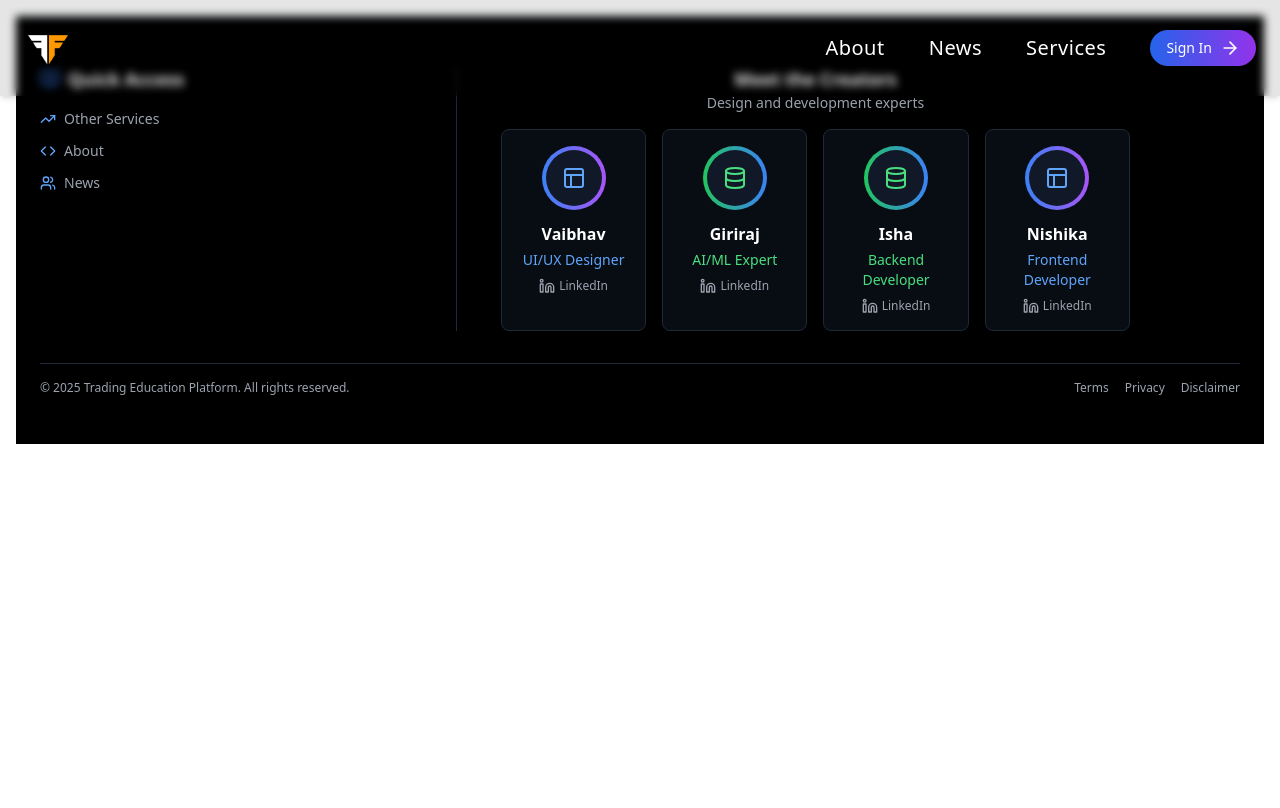
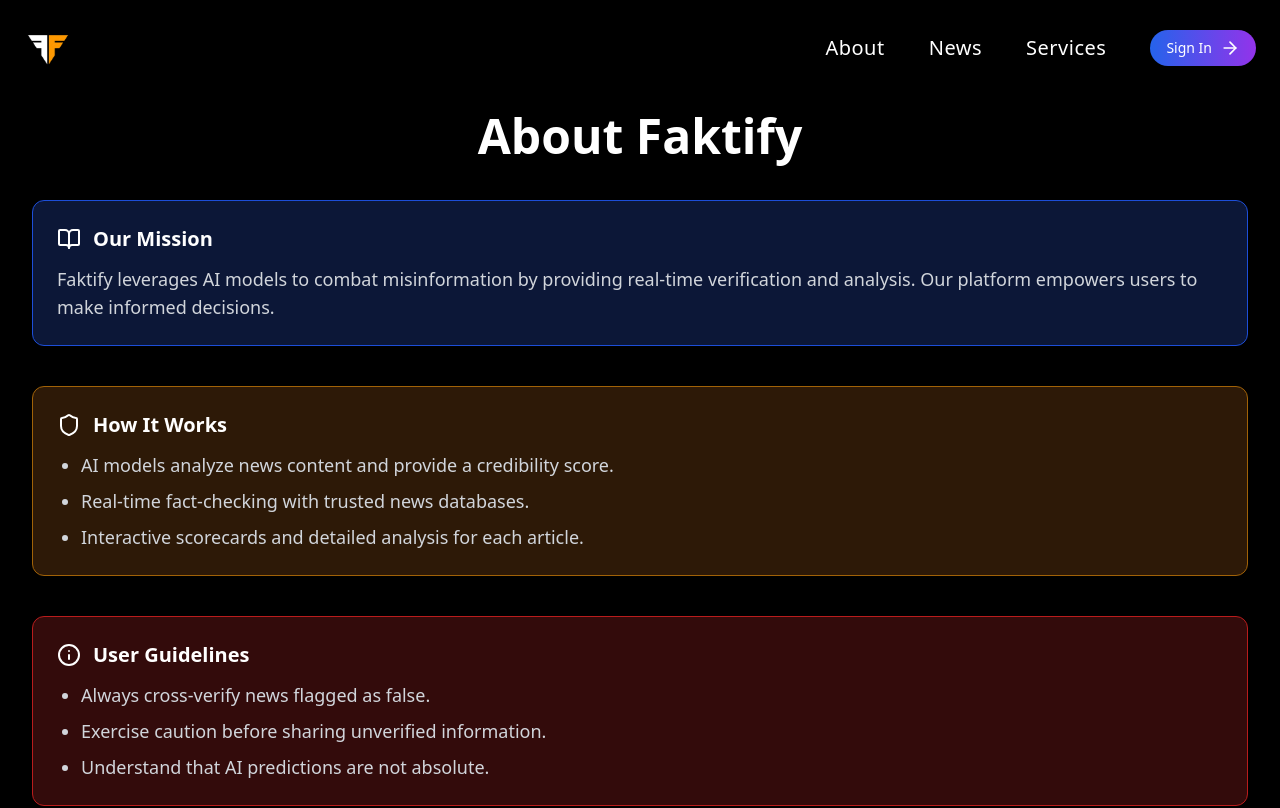
Before and after one commit to vaibhavguptahere/Faktify-FakeNewsDetection, a React (Vite) app: page /about in a window 1280 px wide. Shown: the top 808 px of the page. Built offline with nearby package versions, Linux system fonts and the light colour scheme; no server answers.

Commit message:
third commit

```diff
--- a/src/App.jsx
+++ b/src/App.jsx
@@ -7,6 +7,7 @@
 import News from "./components/News";
 import Services from "./components/Services";
 import Home from "./components/Home";
+import Footer from "./components/Footer";
 
 const App = () => {
   return (
@@ -19,6 +20,7 @@
         <Route path="/news" element={<News />} />
         <Route path="/services" element={<Services />} />
       </Routes>
+      <Footer/>
     </div>
   );
 };
--- a/src/components/About.jsx
+++ b/src/components/About.jsx
@@ -1,18 +1,72 @@
 import React, { useState, useEffect } from "react";
-import { Search, TrendingUp, TrendingDown, X, Globe } from "lucide-react";
-import Footer from "./Footer";
+import { BookOpen, Shield, Info, CheckCircle, Search, TrendingUp, TrendingDown, X, Globe } from "lucide-react";
+import { motion } from "framer-motion";
 import { useNavigate } from 'react-router-dom';
 
-const Market = () => {
+const AboutSection = () => {
   const navigate = useNavigate();
 
+  const Section = ({ icon: Icon, title, children, variant = "default" }) => {
+    const variants = {
+      red: "bg-red-900/40 border-red-700",
+      blue: "bg-blue-900/40 border-blue-700",
+      yellow: "bg-yellow-900/40 border-yellow-700",
+      default: "bg-gray-900/70 border-gray-700"
+    };
+
+    return (
+      <motion.div
+        whileHover={{ scale: 1.05 }}
+        className={`rounded-xl p-6 border shadow-xl transition ${variants[variant]}`}
+      >
+        <div className="flex items-center gap-3 mb-3">
+          <Icon className="w-6 h-6 text-white" />
+          <h2 className="text-xl font-bold text-white">{title}</h2>
+        </div>
+        {children}
+      </motion.div>
+    );
+  };
+
   return (
-    <div className="p-4">
-      <h1 className="text-xl font-bold"></h1>
-      {/* Add Market Data Here */}
-      <Footer />
-    </div>
+    <motion.div
+      initial={{ opacity: 0, y: -30 }}
+      animate={{ opacity: 1, y: 0 }}
+      transition={{ duration: 0.7 }}
+      className="min-h-screen bg-black text-white p-8 space-y-10"
+    >
+      <h1 className="text-5xl font-extrabold mb-6 mt-20 text-center">About Faktify</h1>
+
+      <Section icon={BookOpen} title="Our Mission" variant="blue">
+        <p className="text-lg text-gray-300">Faktify leverages AI models to combat misinformation by providing real-time verification and analysis. Our platform empowers users to make informed decisions.</p>
+      </Section>
+
+      <Section icon={Shield} title="How It Works" variant="yellow">
+        <ul className="list-disc pl-6 space-y-2 text-lg text-gray-300">
+          <li>AI models analyze news content and provide a credibility score.</li>
+          <li>Real-time fact-checking with trusted news databases.</li>
+          <li>Interactive scorecards and detailed analysis for each article.</li>
+        </ul>
+      </Section>
+
+      <Section icon={Info} title="User Guidelines" variant="red">
+        <ul className="list-disc pl-6 space-y-2 text-lg text-gray-300">
+          <li>Always cross-verify news flagged as false.</li>
+          <li>Exercise caution before sharing unverified information.</li>
+          <li>Understand that AI predictions are not absolute.</li>
+        </ul>
+      </Section>
+
+      <Section icon={CheckCircle} title="Why Faktify?">
+        <p className="text-lg text-gray-300">We make the internet a more reliable space by effectively combating fake news. Stay informed, stay aware!</p>
+      </Section>
+
+      <div className="p-6 bg-gray-800 rounded-lg shadow-xl border border-gray-700">
+        <h1 className="text-2xl font-bold mb-4">Market Insights</h1>
+        <p className="text-gray-300">Stay tuned for insightful analysis and market trends that impact the world around us.</p>
+      </div>
+    </motion.div>
   );
 };
 
-export default Market;
+export default AboutSection;
```
